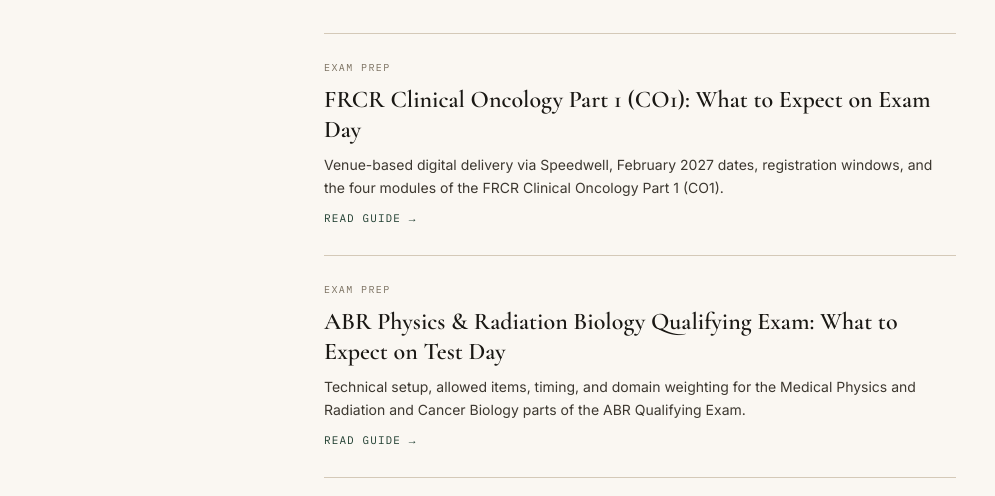
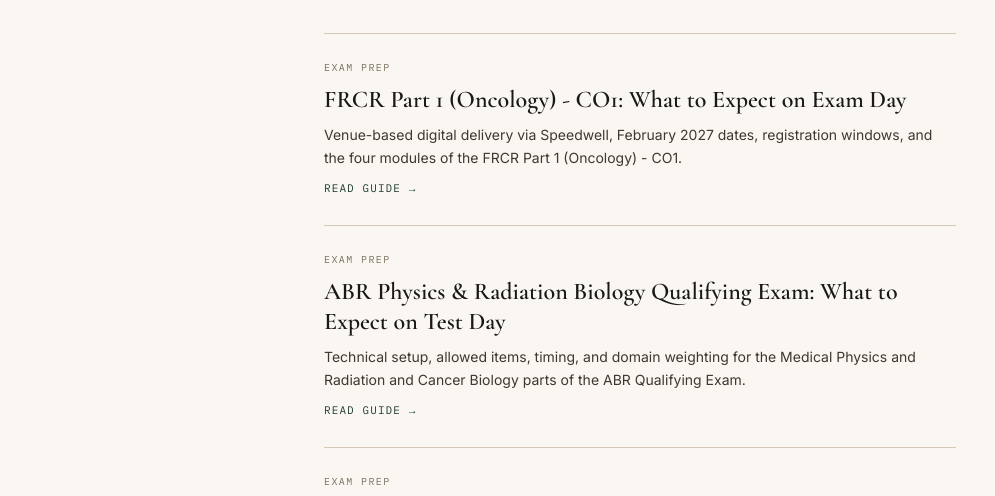
Before and after one commit to jkbc9b9fjd-cmyk/irrad8u, a plain HTML site: page blog/index.html in a window 1280 px wide. Shown: the part 282-778 px from the top of the page, without its empty margins (0-995 px from the left). Drawn offline with nearby package versions, Linux system fonts and the light colour scheme.

Commit message:
Add files via upload

```diff
--- a/blog/index.html
+++ b/blog/index.html
@@ -5,7 +5,7 @@
 <meta name="viewport" content="width=device-width, initial-scale=1.0">
 <link rel="canonical" href="https://www.irrad8u.com/blog/">
 <title>Blog — Radiation Oncology Exam Prep Guides | irrad8u.com</title>
-<meta name="description" content="Guides for radiation oncology board exams, including the ACR TXIT in-training exam, the ABR Qualifying Clinical, Physics, and Biology Exams, and the FRCR Clinical Oncology Part 1 (CO1), plus exam-day logistics, technical setup, and how to study.">
+<meta name="description" content="Guides for radiation oncology board exams, including the ACR TXIT in-training exam, the ABR Qualifying Clinical, Physics, and Biology Exams, and the FRCR Part 1 (Oncology) - CO1, plus exam-day logistics, technical setup, and how to study.">
 <link href="https://fonts.googleapis.com/css2?family=Cormorant+Garamond:ital,wght@0,300;0,400;0,600;0,700;1,300;1,400&family=IBM+Plex+Mono:wght@400;500&family=Inter:wght@300;400;500;600&display=swap" rel="stylesheet">
 <style>
 *,*::before,*::after{box-sizing:border-box;margin:0;padding:0}
@@ -51,8 +51,8 @@
   <div class="post-list">
     <a class="post-row" href="https://www.irrad8u.com/blog/first-frcr-oncology-exam-guide.html">
       <div class="post-date">Exam Prep</div>
-      <div class="post-title">FRCR Clinical Oncology Part 1 (CO1): What to Expect on Exam Day</div>
-      <div class="post-desc">Venue-based digital delivery via Speedwell, February 2027 dates, registration windows, and the four modules of the FRCR Clinical Oncology Part 1 (CO1).</div>
+      <div class="post-title">FRCR Part 1 (Oncology) - CO1: What to Expect on Exam Day</div>
+      <div class="post-desc">Venue-based digital delivery via Speedwell, February 2027 dates, registration windows, and the four modules of the FRCR Part 1 (Oncology) - CO1.</div>
       <span class="post-arrow">Read guide &rarr;</span>
     </a>
     <a class="post-row" href="https://www.irrad8u.com/blog/abr-physics-biology-exam-guide.html">
```
